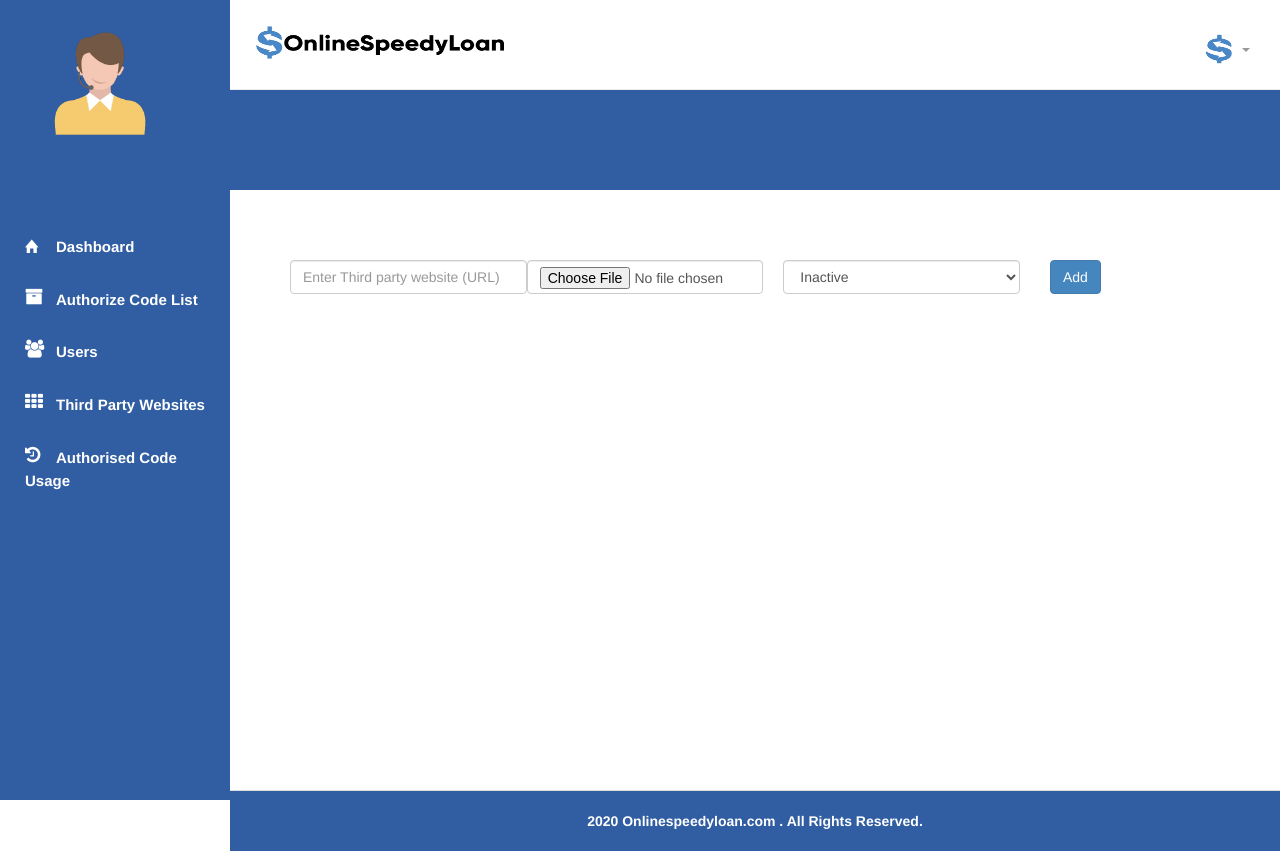
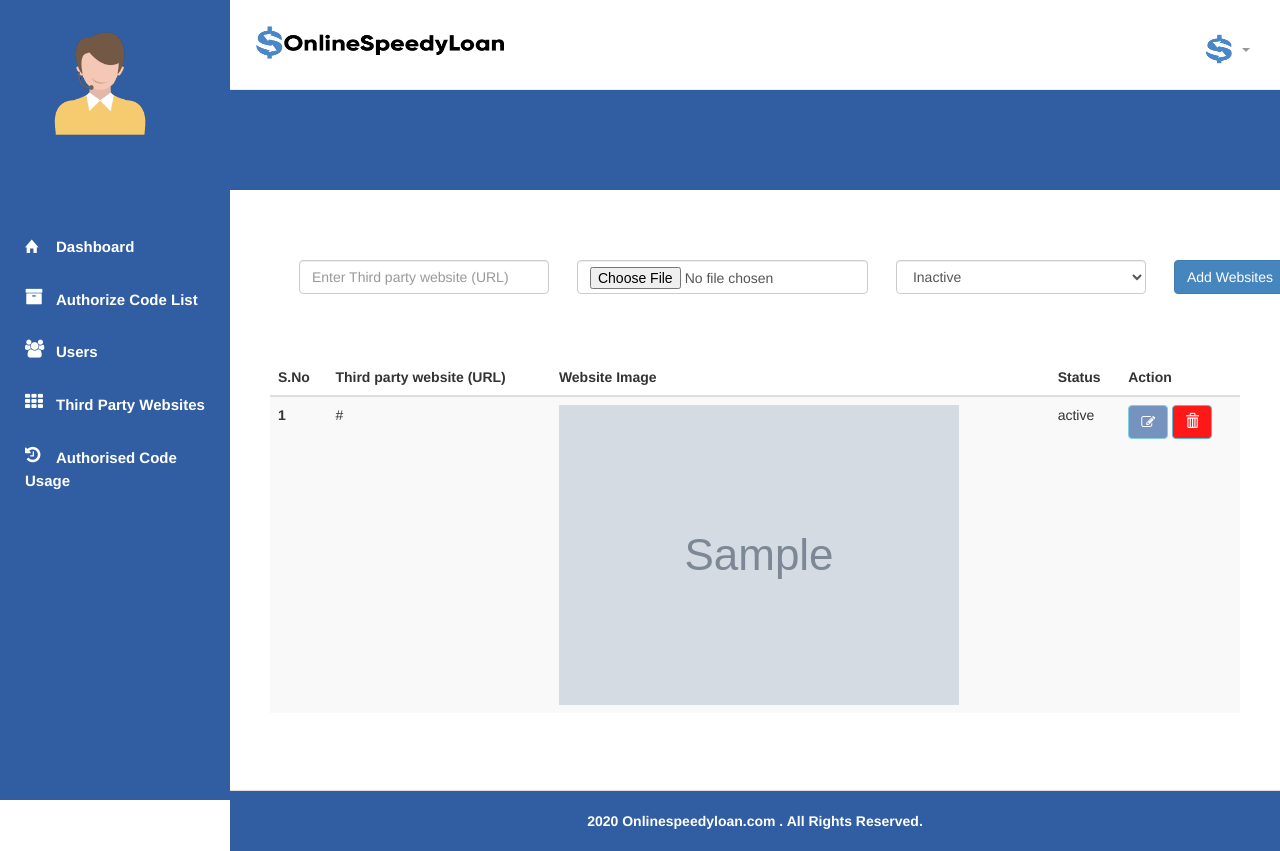
Before and after one commit to vinothkbest/onlinespeedyloan, a CodeIgniter 4 app: the page made by app/Views/admin/thirdpartysites.php in a window 1280 px wide. Run offline with PHP 8.4 and a stand-in for CodeIgniter, Linux system fonts and the light colour scheme; the template is opened without the code that fills it: most values are stand-ins (such as "Sample title", 1, 10 or a date in 2020); grey boxes marked "Sample" are stand-in pictures; data that the repository does not hold is empty; some libraries are stand-ins or nearby versions; some web fonts are replaced.

Commit message:
Update thirdpartysites.php

```diff
--- a/app/Views/admin/thirdpartysites.php
+++ b/app/Views/admin/thirdpartysites.php
@@ -1,32 +1,89 @@
 <?= $this->extend('admin/part/template') ?>
 
 <?= $this->section('content')?>
+
 <div class="container form-panel">
 
-	<form action="<?= base_url('crm-admin/thirdpartywebsites') ?>" method="post" style="margin-bottom: 50px;" enctype="multipart/form-data">
-		<div class="row">
-			<div class="col-md-8" style="display: flex; justify-content: space-between;">
-				   <input type="text" class="form-control" placeholder="Enter Third party website (URL)" name = "weburl" required style="outline: none;margin-left: 20px;">
-				   	<br>
-				   	<input class="form-control" type="file" name = "image" required>
-				   	<br>
- 					<select class="form-control" name = "status" required style="margin-left: 20px;">
+    <div class="col-md-11">
+        <form
+          action=""
+          method= "post"
+          enctype="multipart/form-data"
+          class="form">
+          <div class="form-group">
+              <input
+                type="text"
+                class="form-control"
+                name="weburl"
+                placeholder="Enter Third party website (URL)"
+                style="width:250px"
+                required>
+          </div>
+          <div class="form-group">
+             <input type="file" class="form-control" name="image" required>
+          </div>
+          <div class="form-group">
+              <select
+                class="form-control"
+                name="status"
+                style="width:250px"
+                required>
                 <option>Inactive</option>
                 <option>Active</option>
               </select>
           </div>
-			<div class="col-md-4">
-			  <button type="submit" class="btn btn-primary" style="outline: none">Add</button>
-			</div>
+          <div class="form-group">
+              <button type="submit" class="btn btn-primary">Add Websites</button>
           </div>
         </form>
     </div>
 
-<div class="table-panel">
-
-			<?php print_r($websites) ?>
-
 </div>
 
+<div class="container table" style="margin-top: 50px;">
+  <?php   if($websites != 'No Websites') : ?>
+      <div class="table">
+          <table id = "usertable" class="table table-striped table-responsive-sm">
+              <thead>
+                  <tr>
+                    <th>S.No</th>
+                    <th>Third party website (URL)</th>
+                    <th>Website Image</th>
+                    <th>Status</th>
+                    <th>Action</th>
+                  </tr>
+              </thead>
+              <tbody>
+              <?php foreach ($websites as $key => $website) :?>
+
+                  <tr>
+                      <th><?= $key+1 ?></th>
+                      <td><?= $website['WebUrl']; ?></td>
+                      <td><img src="<?= base_url('thirdpartywebsites') . '/' . $website['UrlImage'] ?>"></td>
+                      <td class="status"><?= $website['Status']; ?></td>
+                      <td>
+                        <button type="button" style="background: #315ea2" class="btn btn-info" data-toggle="modal" data-target="#<?= $website['CaseID'] ?>" disabled>
+                          <i class="fa fa-edit"></i>
+                        </button>
+                        <button type="button" style="background: red" class="btn btn-info" data-toggle="modal" data-target="#<?= $website['CaseID'] ?>">
+                          <i class="glyphicon glyphicon-trash"></i>
+                        </button>
+                  </tr>
+
+              <?php endforeach; ?>
+              </tbody>
+          </table>
+      </div>
+  <?php else : ?>
+      <h4 style="text-align: center;">No Records Found</h4>
+  <?php endif; ?>
+</div>
+
+<style type="text/css">
+  form{
+    display: flex;
+    justify-content: space-around;
+  }
+</style>
 
 <?= $this->endSection() ?>
```
Lines whose indentation alone changed are shown as unchanged.
